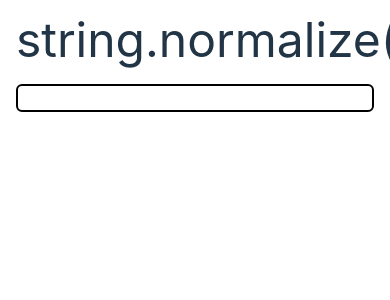
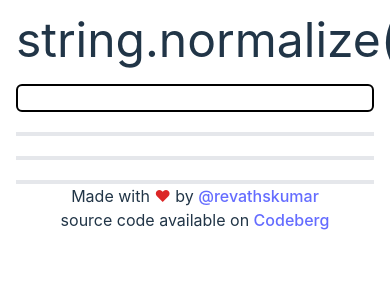
Before and after one commit to revathskumar/js-string-normalize, a React (Vite) app: page / in a window 390 px wide. Shown: the top 300 px of the page. Built offline with nearby package versions, Linux system fonts and the light colour scheme.

Commit message:
fix(App): layout on desktop and minor fixed for mobile

```diff
--- a/src/App.tsx
+++ b/src/App.tsx
@@ -73,14 +73,52 @@ function App() {
           />
         </fieldset>
 
-        <div className="grid grid-rows-1 grid-cols-1 gap-20">
-          <FormCell key="NFC" form="NFC" formStr={nStr.NFC} />
-          <FormCell key="NFD" form="NFD" formStr={nStr.NFD} />
-          <FormCell key="NFKC" form="NFKC" formStr={nStr.NFKC} />
-          <FormCell key="NFKD" form="NFKD" formStr={nStr.NFKD} />
+        <div className="flex flex-col lg:py-10 gap-5 lg:gap-0">
+          <div className="flex flex-col lg:flex-row gap-5 lg:gap-20">
+            <FormCell
+              key="NFC"
+              form="NFC"
+              formStr={nStr.NFC}
+              className="lg:mb-20"
+            />
+            <div className="border-2"></div>
+            <FormCell
+              key="NFD"
+              form="NFD"
+              formStr={nStr.NFD}
+              className="lg:mb-20"
+            />
+          </div>
+          <div className="border-2"></div>
+          <div className="flex flex-col lg:flex-row gap-5 lg:gap-20">
+            <FormCell
+              key="NFKC"
+              form="NFKC"
+              formStr={nStr.NFKC}
+              className="lg:mt-20"
+            />
+            <div className="border-2"></div>
+            <FormCell
+              key="NFKD"
+              form="NFKD"
+              formStr={nStr.NFKD}
+              className="lg:mt-20"
+            />
+          </div>
         </div>
       </main>
-      <footer></footer>
+      <footer>
+        <div className="text-center">
+          Made with <span className="text-red-600">{"\u2665"}</span> by{" "}
+          <a href="https://blog.revathskumar.com">@revathskumar</a>
+        </div>
+        <div className="text-center">
+          source code available on{" "}
+          <a href="https://codeberg.org/0x52534B/js-string-normalize">
+            Codeberg
+          </a>
+        </div>
+      </footer>
     </>
   );
 }
--- a/src/FormCell.tsx
+++ b/src/FormCell.tsx
@@ -20,7 +20,7 @@ const FormCell = ({ form, formStr = [], className }: Props) => {
   }
   return (
     <div
-      className={`flex flex-col gap-5 lg:gap-10 border-slate-400 border-2 border-radius-5 ${className}`}
+      className={`flex flex-col gap-5 lg:gap-10 border-slate-400 border-2 border-radius-5 lg:w-[40vw] lg:mx-auto ${className}`}
     >
       <div className="text-center">
         <h2 className="text-2xl">{form}</h2>
```
